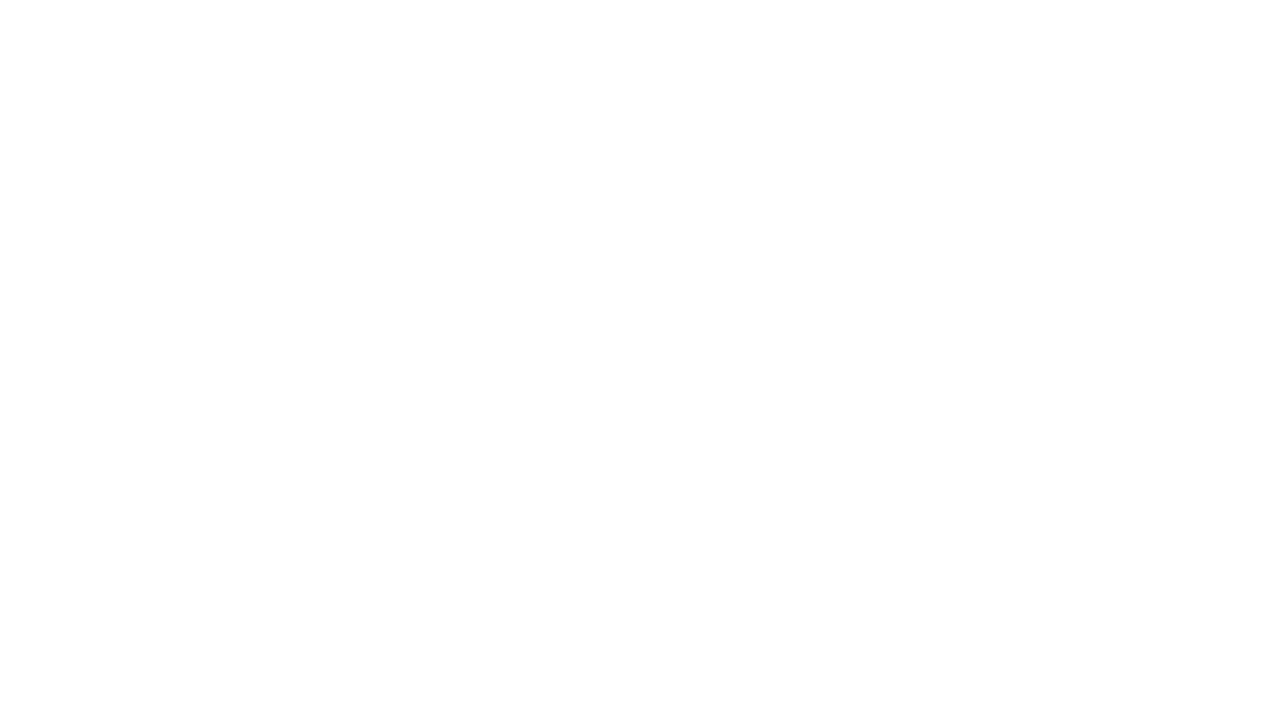
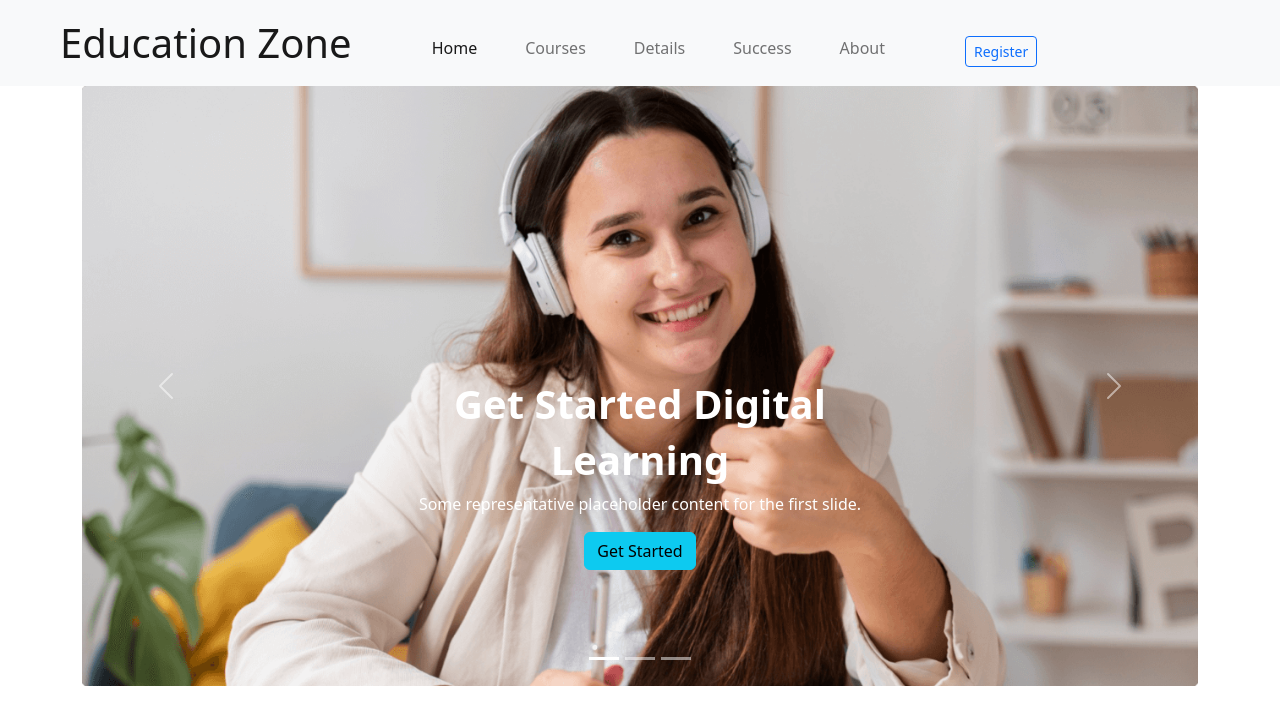
Before and after one commit to AnikaBushra/assignment-three, a plain HTML site: page index.html in a window 1280 px wide. Drawn offline with nearby package versions, Linux system fonts and the light colour scheme.

Commit message:
slider added

```diff
--- a/index.html
+++ b/index.html
@@ -6,10 +6,111 @@
     <meta http-equiv="X-UA-Compatible" content="IE=edge">
     <meta name="viewport" content="width=device-width, initial-scale=1.0">
     <title>Education Zone</title>
+    <!-- bootstrap css link  -->
+    <link href="https://cdn.jsdelivr.net/npm/bootstrap@5.2.0/dist/css/bootstrap.min.css" rel="stylesheet"
+        integrity="sha384-gH2yIJqKdNHPEq0n4Mqa/HGKIhSkIHeL5AyhkYV8i59U5AR6csBvApHHNl/vI1Bx" crossorigin="anonymous">
 </head>
 
 <body>
+    <header>
+        <!-- nav bar -->
+        <nav class="navbar navbar-expand-lg bg-light">
+            <div class="container-fluid mx-5">
+                <a class="navbar-brand fs-1" href="#">Education Zone</a>
+                <button class="navbar-toggler" type="button" data-bs-toggle="collapse" data-bs-target="#navbarNav"
+                    aria-controls="navbarNav" aria-expanded="false" aria-label="Toggle navigation">
+                    <span class="navbar-toggler-icon"></span>
+                </button>
+                <div class="collapse navbar-collapse" id="navbarNav">
+                    <ul class="navbar-nav fs-6 pt-3 px-4 mx-3">
+                        <li class="nav-item">
+                            <a class="nav-link active  mx-3" aria-current="page" href="#">Home</a>
+                        </li>
+                        <li class="nav-item mx-3">
+                            <a class="nav-link" href="#">Courses</a>
+                        </li>
+                        <li class="nav-item mx-3">
+                            <a class="nav-link" href="#">Details</a>
+                        </li>
+                        <li class="nav-item mx-3">
+                            <a class="nav-link">Success</a>
+                        </li>
+                        <li class="nav-item mx-3">
+                            <a class="nav-link">About</a>
+                        </li>
+                        <li class="nav-item ms-5">
+                            <a class="nav-link"><button type="button"
+                                    class="btn btn-outline-primary  btn-sm ">Register</button></a>
+                        </li>
+                    </ul>
+                </div>
+            </div>
+        </nav>
 
+        <!-- slider start -->
+        <section class="container">
+            <div id="carouselExampleCaptions" class="carousel slide" data-bs-ride="false">
+                <div class="carousel-indicators">
+                    <button type="button" data-bs-target="#carouselExampleCaptions" data-bs-slide-to="0" class="active"
+                        aria-current="true" aria-label="Slide 1"></button>
+                    <button type="button" data-bs-target="#carouselExampleCaptions" data-bs-slide-to="1"
+                        aria-label="Slide 2"></button>
+                    <button type="button" data-bs-target="#carouselExampleCaptions" data-bs-slide-to="2"
+                        aria-label="Slide 3"></button>
+                </div>
+                <div class="carousel-inner">
+                    <!-- frist slide  -->
+                    <div class="carousel-item active">
+                        <img style="height: 600px;" src="images/cover/cover-1.png" class="d-block w-100" alt="...">
+                        <div class="carousel-caption d-md-block mb-5 pb-5">
+                            <h2 class=" fs-1 fw-bolder">Get Started Digital</h2>
+                            <h2 class=" fs-1 fw-bolder">Learning</h2>
+                            <p>Some representative placeholder content for the first slide.</p>
+                            <button class="btn btn-info">Get Started</button>
+                        </div>
+                    </div>
+                    <!-- second slide  -->
+                    <div class="carousel-item">
+                        <img style="height: 600px;" src="images/cover/cover-2.jpg" class="d-block w-100" alt="...">
+                        <div class="carousel-caption d-md-block mb-5 pb-5">
+                            <h2 class=" fs-1 fw-bolder">Get Started Digital</h2>
+                            <h2 class=" fs-1 fw-bolder">Learning</h2>
+                            <p>Some representative placeholder content for the first slide.</p>
+                            <button class="btn btn-info">Get Started</button>
+                        </div>
+                    </div>
+                    <!-- third slide  -->
+                    <div class="carousel-item">
+                        <img style="height: 600px;" src="images/cover/cover-3.jpg" class="d-block w-100" alt="...">
+                        <div class="carousel-caption d-md-block mb-5 pb-5">
+                            <h2 class=" fs-1 fw-bolder">Get Started Digital</h2>
+                            <h2 class=" fs-1 fw-bolder">Learning</h2>
+                            <p>Some representative placeholder content for the first slide.</p>
+                            <button class="btn btn-info">Get Started</button>
+                        </div>
+                    </div>
+                </div>
+                <button class="carousel-control-prev" type="button" data-bs-target="#carouselExampleCaptions"
+                    data-bs-slide="prev">
+                    <span class="carousel-control-prev-icon" aria-hidden="true"></span>
+                    <span class="visually-hidden">Previous</span>
+                </button>
+                <button class="carousel-control-next" type="button" data-bs-target="#carouselExampleCaptions"
+                    data-bs-slide="next">
+                    <span class="carousel-control-next-icon" aria-hidden="true"></span>
+                    <span class="visually-hidden">Next</span>
+                </button>
+            </div>
+        </section>
+    </header>
+
+
+
+
+    <!-- bootstrap script link  -->
+    <script src="https://cdn.jsdelivr.net/npm/bootstrap@5.2.0/dist/js/bootstrap.bundle.min.js"
+        integrity="sha384-A3rJD856KowSb7dwlZdYEkO39Gagi7vIsF0jrRAoQmDKKtQBHUuLZ9AsSv4jD4Xa"
+        crossorigin="anonymous"></script>
 </body>
 
 </html>
```
